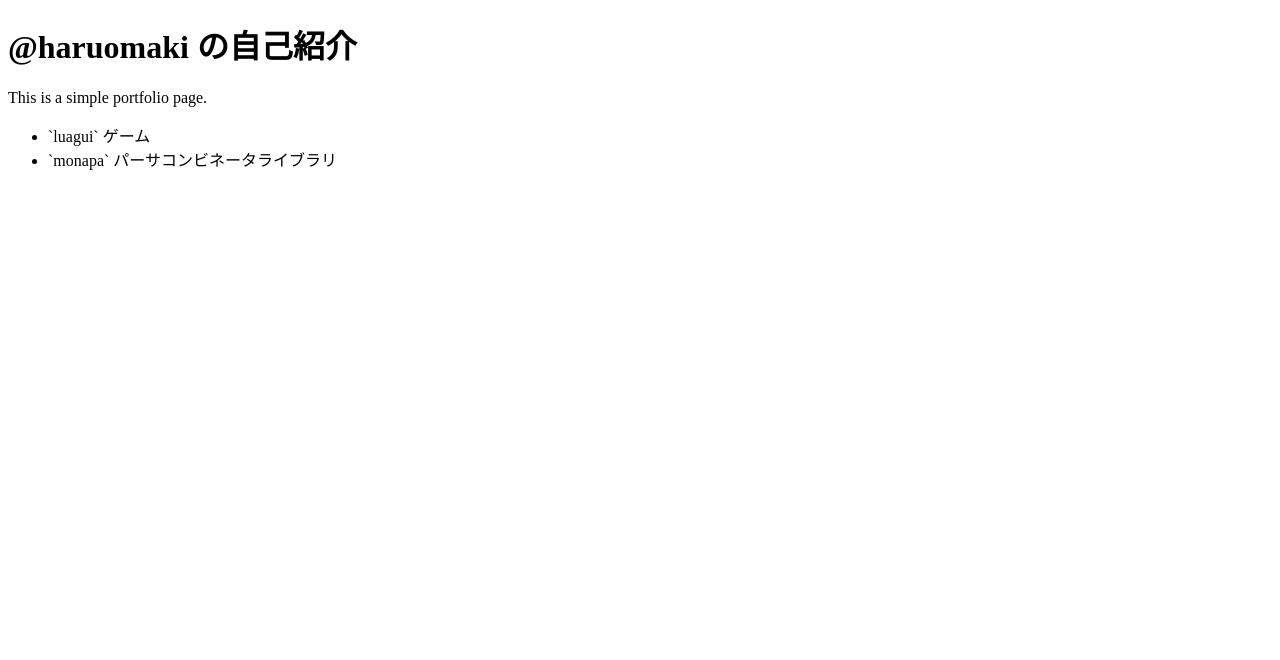
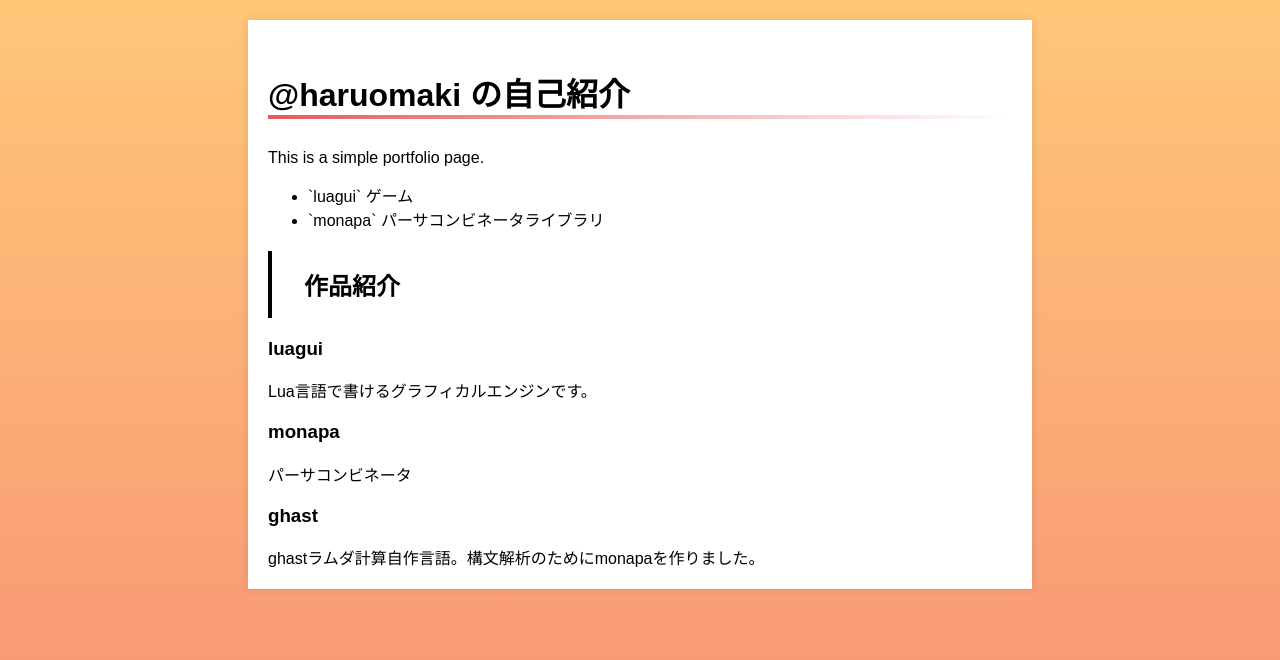
Before and after one commit to haruomaki/portfolio, a plain HTML site: page index.html in a window 1280 px wide. Drawn offline with Linux system fonts and the light colour scheme.

Commit message:
デザイン調整

```diff
--- a/index.html
+++ b/index.html
@@ -5,9 +5,12 @@
     <meta charset="UTF-8">
     <meta name="viewport" content="width=device-width, initial-scale=1.0">
     <title>@haruomaki's Portfolio</title>
+    <link rel="stylesheet" href="styles.css">
 </head>
 
 <body>
+    <div class="content">
+
         <h1>@haruomaki の自己紹介</h1>
         <p>This is a simple portfolio page.</p>
 
@@ -15,6 +18,28 @@
             <li>`luagui` ゲーム</li>
             <li>`monapa` パーサコンビネータライブラリ</li>
         </ul>
+
+        <h2>作品紹介</h2>
+
+        <h3>luagui</h3>
+
+        Lua言語で書けるグラフィカルエンジンです。
+
+        <!-- <pre><code>
+        local l = 98
+    </code></pre> -->
+
+        <h3>monapa</h3>
+
+        パーサコンビネータ
+
+
+        <h3>ghast</h3>
+
+        ghastラムダ計算自作言語。構文解析のためにmonapaを作りました。
+
+    </div>
+
 </body>
 
 </html>
--- /dev/null
+++ b/styles.css
@@ -0,0 +1,63 @@
+body {
+    font-family: Arial, sans-serif;
+    margin: 20px;
+}
+
+pre {
+    background-color: #f4f4f4;
+    padding: 10px;
+    border-radius: 5px;
+    overflow-x: auto;
+}
+
+code {
+    font-family: 'Courier New', Courier, monospace;
+}
+
+h1 {
+    position: relative;
+    padding: 0.25em 0;
+}
+
+h1:after {
+    content: "";
+    display: block;
+    height: 4px;
+    background: -webkit-linear-gradient(to right, rgb(230, 90, 90), transparent);
+    background: linear-gradient(to right, rgb(230, 90, 90), transparent);
+}
+
+h2 {
+    padding: 1rem 2rem;
+    border-left: 4px solid #000;
+}
+
+body {
+    position: relative;
+    z-index: 1;
+}
+
+body:after {
+    position: fixed;
+    top: 0;
+    left: 0;
+    width: 100%;
+    height: 100%;
+    content: "";
+    background: #f89174;
+    background: -moz-linear-gradient(top, #FFC778 0%, #f89174 100%);
+    background: -webkit-linear-gradient(top, #FFC778 0%, #f89174 100%);
+    filter: progid:DXImageTransform.Microsoft.gradient(startColorstr='#fbcacb', endColorstr='#f79697', GradientType=0);
+    background: linear-gradient(to bottom, #FFC778 0%, #f89174 100%);
+    z-index: -1;
+    /* Ensure the pseudo-element is behind the main content */
+}
+
+.content {
+    position: relative;
+    width: 60%;
+    margin: 0 auto;
+    background-color: white;
+    padding: 20px;
+    box-shadow: 0 0 10px rgba(0, 0, 0, 0.1);
+}
```
Lines whose indentation alone changed are shown as unchanged.
